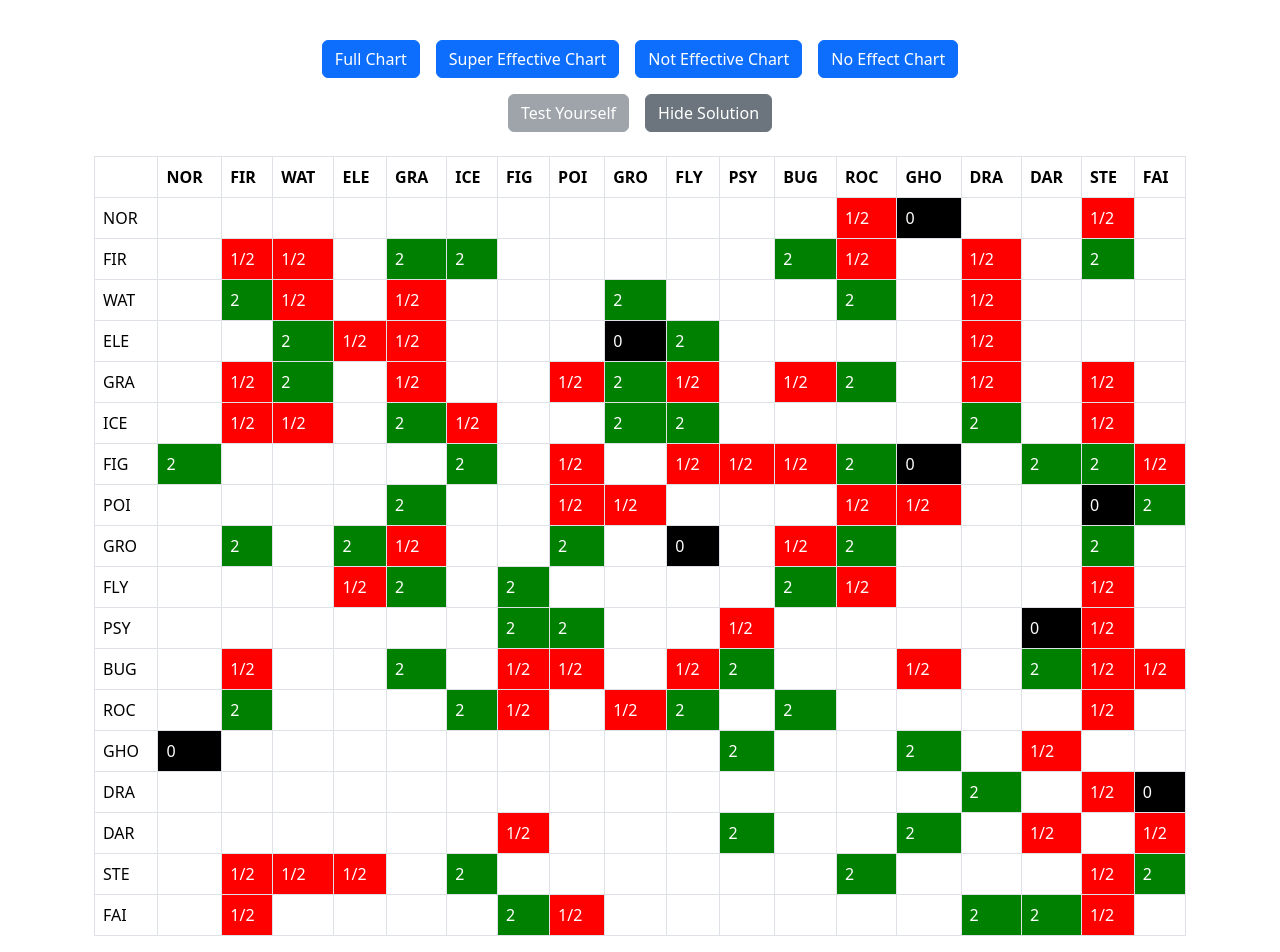
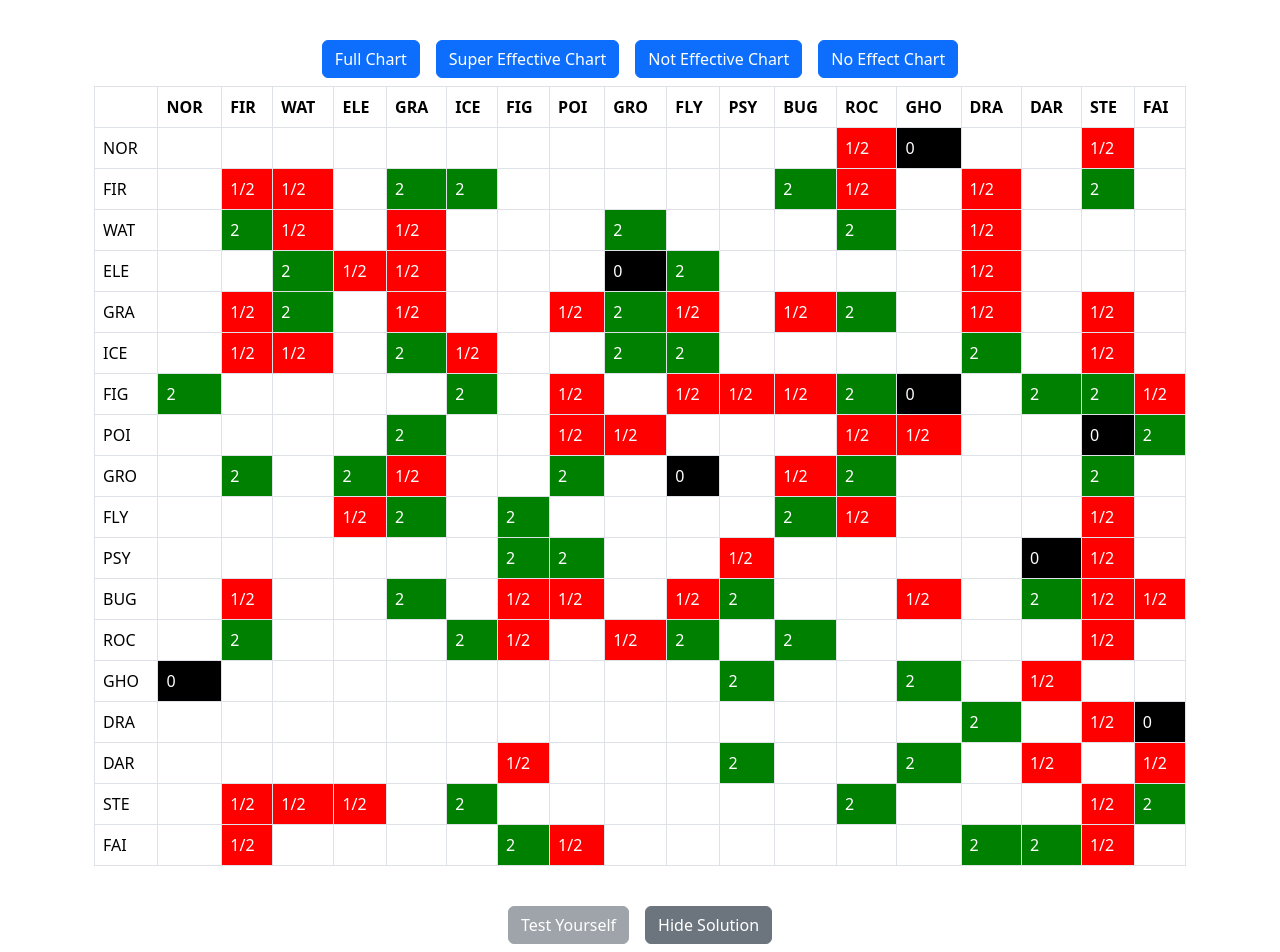
Before and after one commit to Helenessli/pokemon-type-chart, a React (Vite) app in the folder pokemon-type-chart/: page / in a window 1280 px wide. Shown: the part 72-1024 px from the top of the page. Built offline with nearby package versions, Linux system fonts and the light colour scheme.

Commit message:
doesn't inc correct count when already clicked before

```diff
--- a/pokemon-type-chart/src/components/GameMode.tsx
+++ b/pokemon-type-chart/src/components/GameMode.tsx
@@ -21,6 +21,9 @@ const GameMode: React.FC<GameModeProps> = ({
   const [errorCount, setErrorCount] = useState(0);
   const [correctCount, setCorrectCount] = useState(0);
   const [isTestMode, setIsTestMode] = useState(false);
+  const [clickedCorrectCells, setClickedCorrectCells] = useState<Set<string>>(
+    new Set()
+  );
 
   // Get total correct answers based on game mode
   const getTotalCorrect = () => {
@@ -46,13 +49,22 @@ const GameMode: React.FC<GameModeProps> = ({
     const currentValue = typeChart[rowIndex + 1][colIndex];
 
     if (currentValue === expectedValue) {
-      // Correct answer - highlight the cell
+      // Create a unique key for this cell
+      const cellKey = `${rowIndex + 1}-${colIndex}`;
+
+      // Check if this cell has already been clicked correctly
+      if (!clickedCorrectCells.has(cellKey)) {
+        // New correct answer - highlight the cell and increment counter
         console.log("correct");
         const newAnswers = [...userAnswers];
         if (!newAnswers[rowIndex + 1]) newAnswers[rowIndex + 1] = [];
         newAnswers[rowIndex + 1][colIndex] = expectedValue;
         setUserAnswers(newAnswers);
         setCorrectCount((prev) => prev + 1);
+
+        // Mark this cell as clicked correctly
+        setClickedCorrectCells((prev) => new Set(prev).add(cellKey));
+      }
     } else {
       // Wrong answer - increment error counter
       setErrorCount((prev) => prev + 1);
@@ -65,6 +77,7 @@ const GameMode: React.FC<GameModeProps> = ({
     setUserAnswers([]);
     setErrorCount(0);
     setCorrectCount(0);
+    setClickedCorrectCells(new Set());
   };
 
   const resetTest = () => {
@@ -73,6 +86,7 @@ const GameMode: React.FC<GameModeProps> = ({
     setUserAnswers([]);
     setErrorCount(0);
     setCorrectCount(0);
+    setClickedCorrectCells(new Set());
   };
 
   const getCellStyle = (rowIndex: number, colIndex: number, value: string) => {
@@ -122,7 +136,6 @@ const GameMode: React.FC<GameModeProps> = ({
     const userAnswer = userAnswers[rowIndex + 1]?.[colIndex];
 
     if (isTestMode && userAnswer === expectedValue) {
-      // Show the correct answer
       if (expectedValue === "2") return "2";
       if (expectedValue === "0.5") return "1/2";
       if (expectedValue === "0") return "0";
@@ -152,35 +165,6 @@ const GameMode: React.FC<GameModeProps> = ({
           </Col>
         </Row>
       )}
-
-      <Row className="mb-3">
-        <Col className="text-center">
-          {!isTestMode && !disableTestMode && (
-            <Button variant="primary" onClick={startTest} className="m-2">
-              Test Yourself
-            </Button>
-          )}
-          {!isTestMode && disableTestMode && (
-            <Button variant="secondary" disabled className="m-2">
-              Test Yourself
-            </Button>
-          )}
-          {isTestMode && (
-            <Button variant="secondary" onClick={resetTest} className="m-2">
-              Reset Test
-            </Button>
-          )}
-          {!isTestMode && (
-            <Button
-              variant="secondary"
-              onClick={() => setShowAnswers(!showAnswers)}
-              className="m-2"
-            >
-              {showAnswers ? "Hide Solution" : "Show Solution"}
-            </Button>
-          )}
-        </Col>
-      </Row>
 
       <Row>
         <Col>
@@ -219,6 +203,35 @@ const GameMode: React.FC<GameModeProps> = ({
           </table>
         </Col>
       </Row>
+
+      <Row className="mt-3">
+        <Col className="text-center">
+          {!isTestMode && !disableTestMode && (
+            <Button variant="primary" onClick={startTest} className="m-2">
+              Test Yourself
+            </Button>
+          )}
+          {!isTestMode && disableTestMode && (
+            <Button variant="secondary" disabled className="m-2">
+              Test Yourself
+            </Button>
+          )}
+          {isTestMode && (
+            <Button variant="secondary" onClick={resetTest} className="m-2">
+              Reset Test
+            </Button>
+          )}
+          {!isTestMode && (
+            <Button
+              variant="secondary"
+              onClick={() => setShowAnswers(!showAnswers)}
+              className="m-2"
+            >
+              {showAnswers ? "Hide Solution" : "Show Solution"}
+            </Button>
+          )}
+        </Col>
+      </Row>
     </Container>
   );
 };
```
Lines whose indentation alone changed are shown as unchanged.
